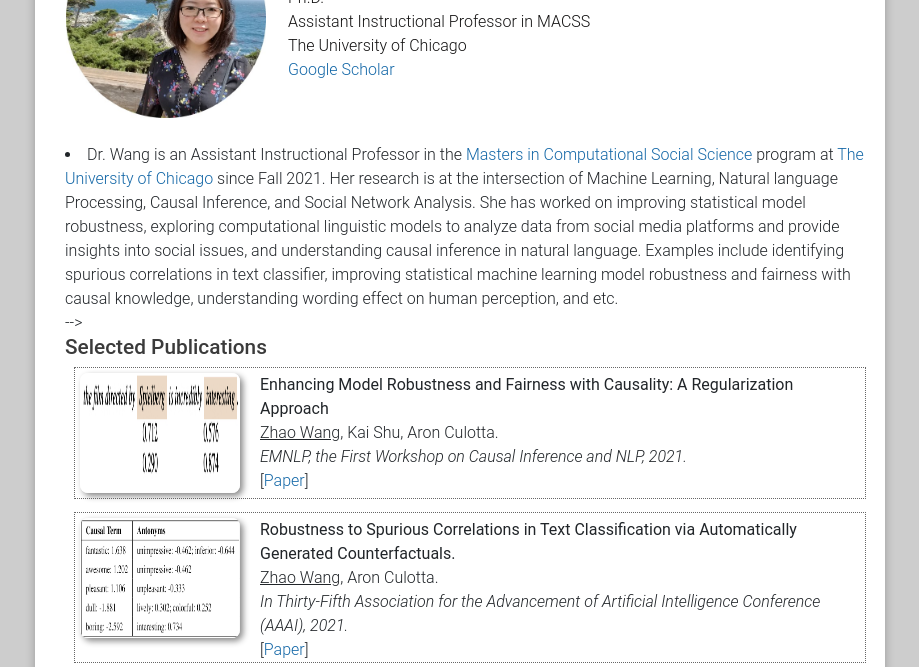
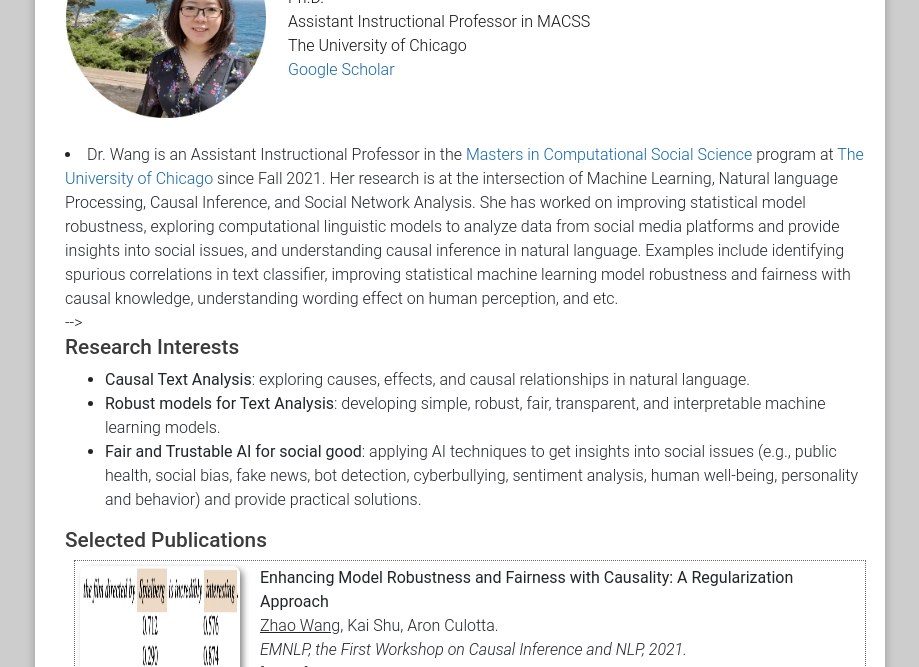
Before and after one commit to ZhaoWang-UC/ZhaoWang-UC.github.io, a plain HTML site: page index.html in a window 1280 px wide. Shown: the part 133-800 px from the top of the page, without its empty margins (180-1099 px from the left). Drawn offline with nearby package versions, Linux system fonts and the light colour scheme.

Commit message:
Update index.html

```diff
--- a/index.html
+++ b/index.html
@@ -193,7 +193,7 @@ body
 
    </ul> -->
 
-<!-- <h2>Research Interests</h2>
+ <h2>Research Interests</h2>
     <ul>
 	<li><b>Causal Text Analysis</b>: exploring causes, effects, and causal relationships in natural language.</li>
 	<li><b>Robust models for Text Analysis</b>: developing simple, robust, fair, transparent, and interpretable machine learning models.</li>
@@ -309,7 +309,7 @@ body
             <center><img src="images/poem.png" height="70px"></center>
 
     </ul>
--->
+
 
 <!-- </div>
     <a href='https://clustrmaps.com/site/1aoh9'  title='Visit tracker'><img src='//clustrmaps.com/map_v2.png?cl=ffffff&w=a&t=tt&d=yeLPPTIbUVG33djmovezgv2JyeaMEEzcnvQN3Qmp25w&co=2d78ad&ct=ffffff'/></a>
```
